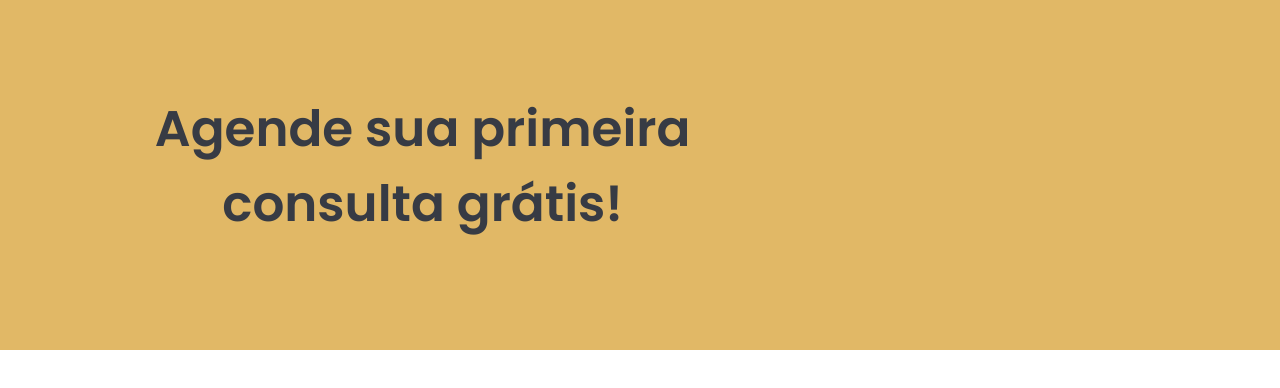
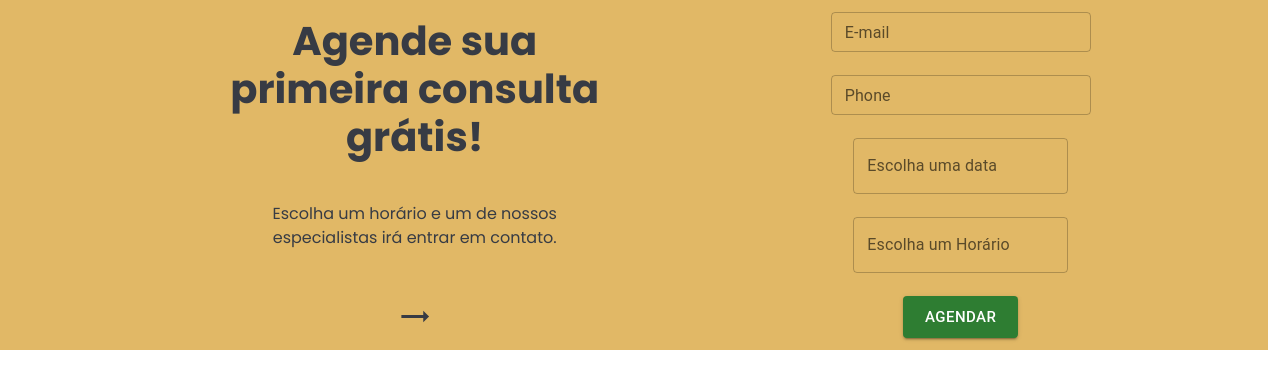
Before and after one commit to hugoamadio/FrontEnd-agendamentos, a React (Vite) app: page / in a window 1280 px wide. Shown: the top 388 px of the page. Built offline with nearby package versions, Linux system fonts and the light colour scheme.

Commit message:
Feat - instance axios, first config inputs

```diff
--- a/src/App.tsx
+++ b/src/App.tsx
@@ -1,3 +1,4 @@
+import LocalizationProviderComponent from "./components/LocalizationProviderComponent";
 import GlobalStyled from "./configs/GlobalStyled";
 import ThemeDefault from "./configs/themes/ThemeDefault";
 import AppRoutes from "./routes/AppRoutes";
@@ -5,10 +6,12 @@ import AppRoutes from "./routes/AppRoutes";
 function App() {
   return (
     <>
-      <ThemeDefault>
-        <AppRoutes />
-        <GlobalStyled />
-      </ThemeDefault>
+      <LocalizationProviderComponent>
+        <ThemeDefault>
+          <AppRoutes />
+          <GlobalStyled />
+        </ThemeDefault>
+      </LocalizationProviderComponent>
     </>
   );
 }
--- /dev/null
+++ b/src/components/LocalizationProviderComponent.tsx
@@ -0,0 +1,26 @@
+import { ReactNode } from "react"
+import { AdapterDayjs } from '@mui/x-date-pickers/AdapterDayjs'
+import { LocalizationProvider } from "@mui/x-date-pickers"
+import dayjs from "dayjs"
+import utc from 'dayjs/plugin/utc'
+import timezone from 'dayjs/plugin/timezone';
+import 'dayjs/locale/pt-br'
+
+dayjs.extend(utc)
+dayjs.extend(timezone)
+dayjs.locale('pt-br')
+
+interface LocalizationProviderProps{
+    children: ReactNode
+}
+
+function LocalizationProviderComponent({children}: LocalizationProviderProps){
+    return(
+        <LocalizationProvider dateAdapter={AdapterDayjs}>
+            {children}
+        </LocalizationProvider>
+    )
+
+}
+
+export default LocalizationProviderComponent
--- a/src/components/SchedulesComponent/Index.tsx
+++ b/src/components/SchedulesComponent/Index.tsx
@@ -1,19 +1,89 @@
-import { ReactNode } from "react";
+import { ReactNode, useState } from "react";
 import { FirstBlockStyled, SecondBlockStyled } from "./Styled";
+import { DatePicker, TimePicker, TimeView } from "@mui/x-date-pickers";
+import { Button, TextField } from "@mui/material";
+import dayjs, { Dayjs } from "dayjs";
+import db from "../../database/axios.instance";
 
 interface SchedulesComponentProps {
   children: ReactNode;
 }
 
 function SchedulesComponent({ children }: SchedulesComponentProps) {
+  const [date, setDate] = useState<Dayjs | null>(null);
+  const [time, setTime] = useState<Dayjs | null>(null)
+  const [email, setEmail] = useState<string>('')
+  const [phone, setPhone] = useState<string>('')
+  const minDate = dayjs().add(1, "day");
+
+  // Function para desabilitar horas especificas
+  const shouldDisableTime = (value: Dayjs, view: TimeView) => {
+    if (view === "hours") {
+      const hour = value.hour();
+      return hour < 8 || hour >= 17;
+    }
+    return false;
+  };
+
+  async function handleClick() {
+    if (date && time) {
+      const datatime = date.set('hour', time.hour()).set('minute', time.minute());
+
+      const response = await db.post('/scheduling', {
+        email: "dsa@hotmail.com",
+        phone: "19989067843",
+        datatime
+        })
+
+      console.log(response)
+
+      if(response.data.success){
+        alert(response.data.success)
+      } else {
+        alert(response.data.success)
+      }
+
+    } else {
+      //Lógica para caso não tenha data ou time
+    }
+  }
+
   return (
-    <div className="row">
-        <FirstBlockStyled className="col-12 col-sm-8">
-            {children}
-        </FirstBlockStyled>
-        <SecondBlockStyled className="col-12 col-sm-4">
+    <div className="row" style={{maxWidth: '100vw'}}>
+      <FirstBlockStyled className="col-12 col-sm-8">
+        {children}
+      </FirstBlockStyled>
+      <SecondBlockStyled className="col-12 col-sm-4">
 
-        </SecondBlockStyled>
+        <TextField id="outlined-basic" label="E-mail" variant="outlined" size="small" style={{width: "260px"}}/>
+
+        <TextField id="outlined-basic" label="Phone" variant="outlined" size="small" style={{width: "260px"}}/>
+
+        <DatePicker
+          label="Escolha uma data"
+          minDate={minDate}
+          format="DD/MM/YYYY"
+          value={date}
+          onChange={(date) => setDate(date)}
+        />
+
+        <TimePicker
+          label="Escolha um Horário"
+          ampm={false}
+          shouldDisableTime={shouldDisableTime} // function para desabilitar horas especificas
+          value={time}
+          onChange={(time) => setTime(time)}
+        />
+
+        <Button
+          variant="contained"
+          color="success"
+          size="large"
+          onClick={handleClick}
+        >
+          Agendar
+        </Button>
+      </SecondBlockStyled>
     </div>
   );
 }
--- a/src/components/SchedulesComponent/Styled.tsx
+++ b/src/components/SchedulesComponent/Styled.tsx
@@ -5,15 +5,13 @@ export const FirstBlockStyled = styled.div`
   display: flex;
   flex-direction: column;
   align-items: center;
-  justify-content: center;
+  justify-content: space-around;
   min-height: 350px;
   max-height: 530px;
   background-color: ${(props) => props.theme.colors.background};
   color: ${(props) => props.theme.colors.secondary};
   flex-wrap: wrap;
-  font-size: 50px;
-  font-weight: 600;
-  padding: 0px 155px;
+  padding: 0px 230px;
   text-align: center;
 `;
 
@@ -22,8 +20,9 @@ export const SecondBlockStyled = styled.div`
   display: flex;
   flex-direction: column;
   align-items: center;
-  justify-content: center;
+  justify-content: space-around;
   min-height: 350px;
   max-height: 530px;
-  background-color: ${(props) => props.theme.colors.background}
+  background-color: ${(props) => props.theme.colors.background};
+  padding-right: 200px;
 `;
--- a/src/configs/GlobalStyled.tsx
+++ b/src/configs/GlobalStyled.tsx
@@ -1,4 +1,4 @@
-import { createGlobalStyle } from 'styled-components'
+import { createGlobalStyle } from "styled-components";
 
 const GlobalStyled = createGlobalStyle`
     *{
@@ -7,6 +7,12 @@ const GlobalStyled = createGlobalStyle`
         border: 0px;
         font-family: 'Poppins', sans-serif, Courier, monospace;
     }
-`
 
-export default GlobalStyled
+    ul[aria-label="Select minutes"] {
+    display: none;
+    }
+
+
+`;
+
+export default GlobalStyled;
--- /dev/null
+++ b/src/database/axios.instance.ts
@@ -0,0 +1,9 @@
+import axios from "axios";
+
+const db = axios.create({
+    baseURL: 'http://localhost:9191/',
+    // timeout: 1000,
+  });
+
+
+export default db
--- a/src/pages/Home.tsx
+++ b/src/pages/Home.tsx
@@ -1,12 +1,15 @@
 import 'bootstrap/dist/css/bootstrap.min.css';
 import SchedulesComponent from '../components/SchedulesComponent/Index';
+import TrendingFlatIcon from '@mui/icons-material/TrendingFlat';
 
 
 function Home(){
     return (
         <>
             <SchedulesComponent>
-                <p>Agende sua primeira consulta grátis!</p>
+                <h1 style={{fontWeight: '700'}}>Agende sua primeira consulta grátis!</h1>
+                <p>Escolha um horário e um de nossos especialistas irá entrar em contato.</p>
+                <TrendingFlatIcon fontSize='large'/>
             </SchedulesComponent>
         </>
     )
--- a/src/routes/AppRoutes.tsx
+++ b/src/routes/AppRoutes.tsx
@@ -6,7 +6,7 @@ const routes = createBrowserRouter([
     {
         path: "/",
         element: <Home/>,
-        errorElement: <Error/>
+        // errorElement: <Error/>
     }
 ])
 
```
Also changed, not shown: package.json (+7 -0 lines), 1 other file (tests, documents, lock files or other folders).
